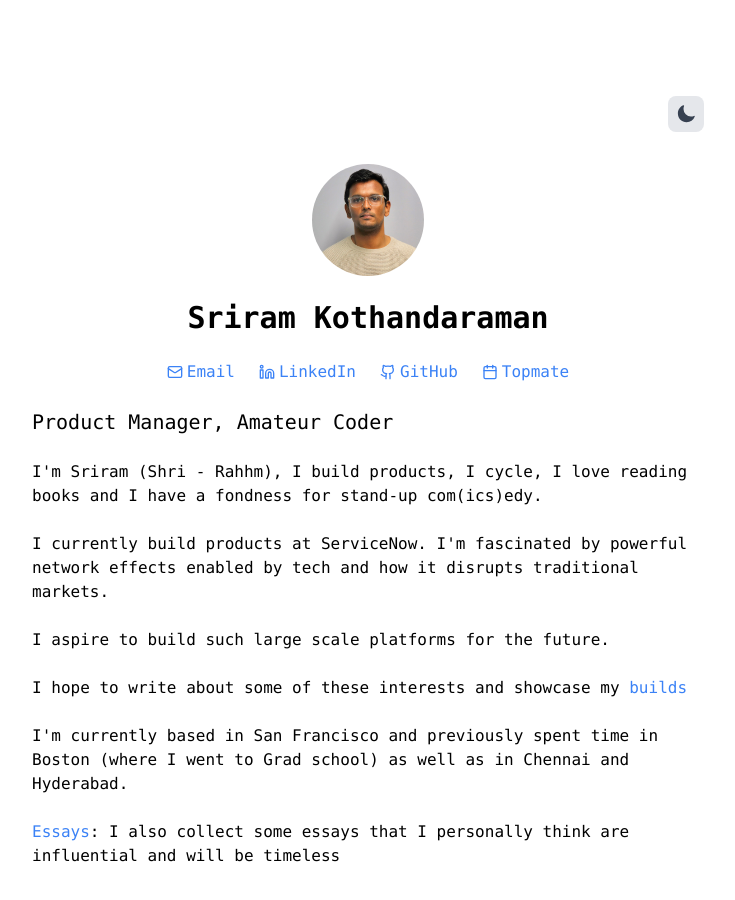
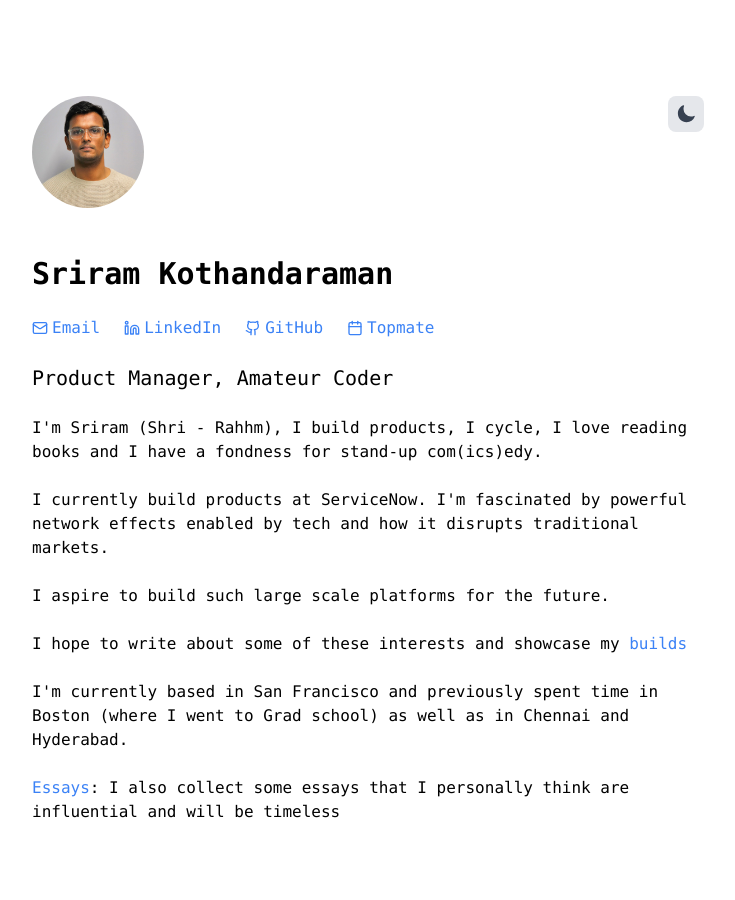
Before and after one commit to sriramkj07/Personalwebsite, a Next.js app: page / in a window 1280 px wide. Shown: the top 900 px of the page, without its empty margins (272-1007 px from the left). Built offline with nearby package versions, Linux system fonts and the light colour scheme.

Commit message:
Update layout with profile picture in header and left-aligned content

```diff
--- a/app/page.tsx
+++ b/app/page.tsx
@@ -7,15 +7,9 @@ export default function Home() {
   return (
     <main className="min-h-screen bg-white dark:bg-gray-950 text-black dark:text-white p-4 md:p-16 lg:p-24 font-mono flex justify-center">
       <div className="w-full max-w-2xl">
-        {/* Header with Theme Switcher */}
-        <div className="flex justify-end mb-8">
-          <ThemeSwitcher />
-        </div>
-
-        {/* Profile Section */}
-        <div className="space-y-6">
-          {/* Profile Image */}
-          <div className="w-28 h-28 rounded-full overflow-hidden mx-auto mb-4">
+        {/* Header with Profile Image and Theme Switcher */}
+        <div className="flex justify-between items-start mb-12">
+          <div className="w-28 h-28 rounded-full overflow-hidden">
             <Image
               src="/Sriram.jpeg"
               alt="Profile picture"
@@ -24,14 +18,18 @@ export default function Home() {
               className="object-cover"
             />
           </div>
+          <ThemeSwitcher />
+        </div>
 
+        {/* Content Section */}
+        <div className="space-y-6">
           {/* Name */}
-          <h1 className="text-3xl font-bold text-center mb-6">
+          <h1 className="text-3xl font-bold">
             Sriram Kothandaraman
           </h1>
 
           {/* Social Links */}
-          <div className="flex gap-6 justify-center">
+          <div className="flex gap-6">
             <a href="mailto:sriramkj07@gmail.com" className="text-blue-500 hover:text-blue-600 flex items-center gap-1">
               <Mail className="w-4 h-4" />
               <span>Email</span>
@@ -51,7 +49,7 @@ export default function Home() {
           </div>
 
           {/* Bio Section */}
-          <div className="space-y-6 mt-8">
+          <div className="space-y-6">
             <h2 className="text-xl">Product Manager, Amateur Coder</h2>
 
             <p>
```
